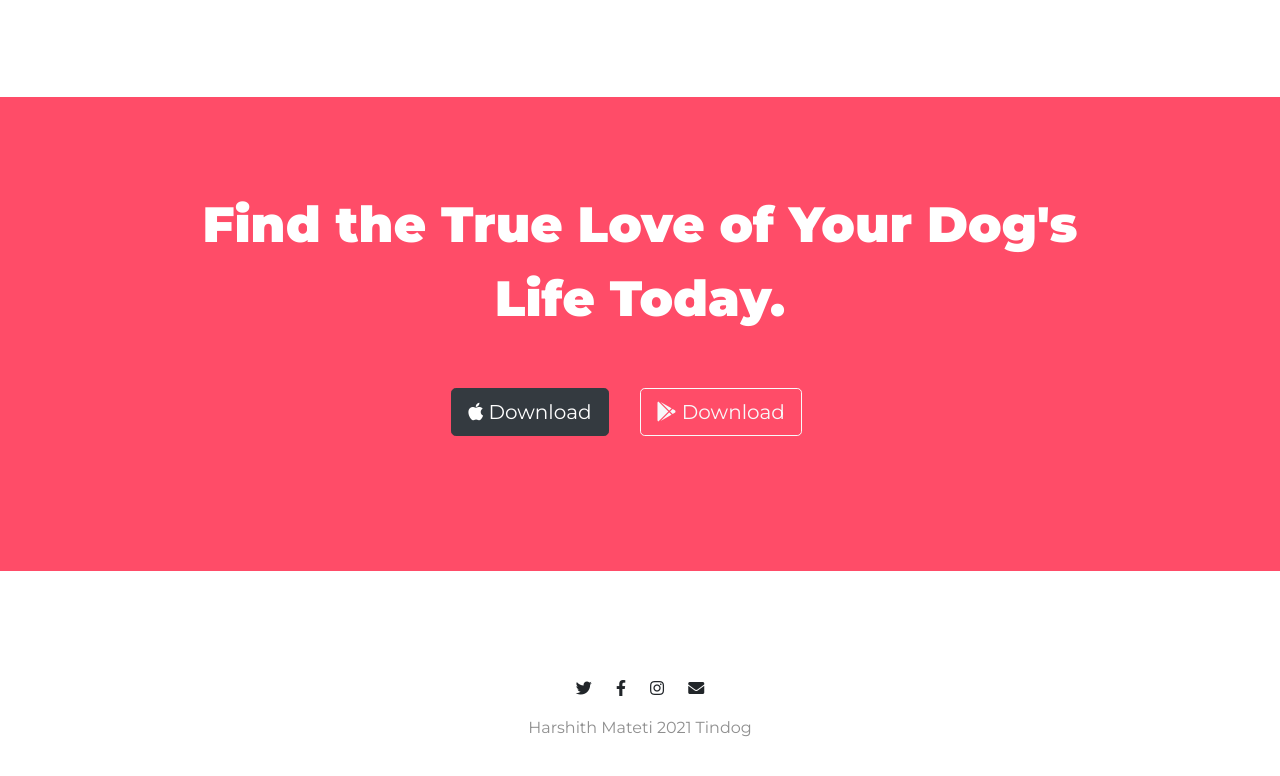
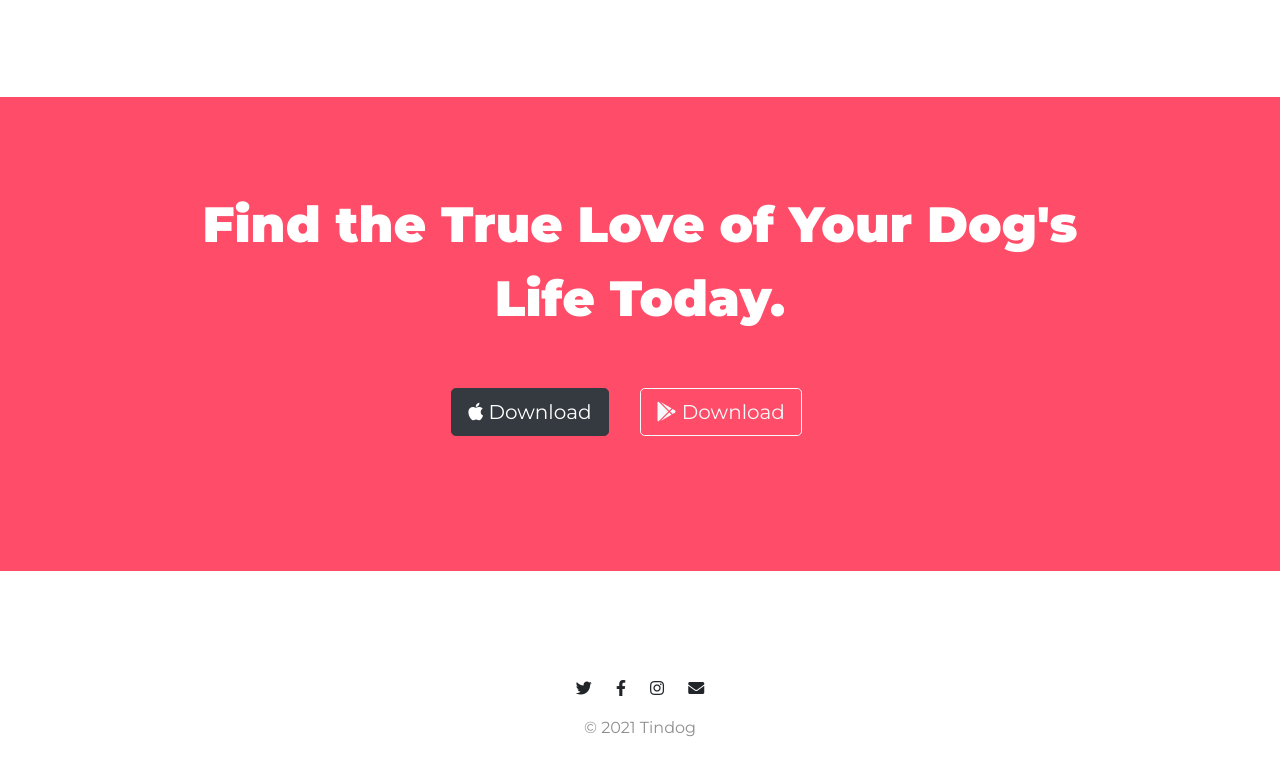
Before and after one commit to hhh-27/tindog_site, a plain HTML site: page index.html in a window 1280 px wide. Shown: the part 2427-3203 px from the top of the page. Drawn offline with nearby package versions, Linux system fonts and the light colour scheme.

Commit message:
Update index.html

```diff
--- a/index.html
+++ b/index.html
@@ -184,7 +184,7 @@
       <i class="fab fa-facebook-f social-icon"></i>
       <i class="fab fa-instagram social-icon"></i>
       <i class="fas fa-envelope social-icon"></i>
-      <p>Harshith Mateti 2021 Tindog</p>
+      <p>© 2021 Tindog</p>
     </div>
   </footer>
 </body>
```
